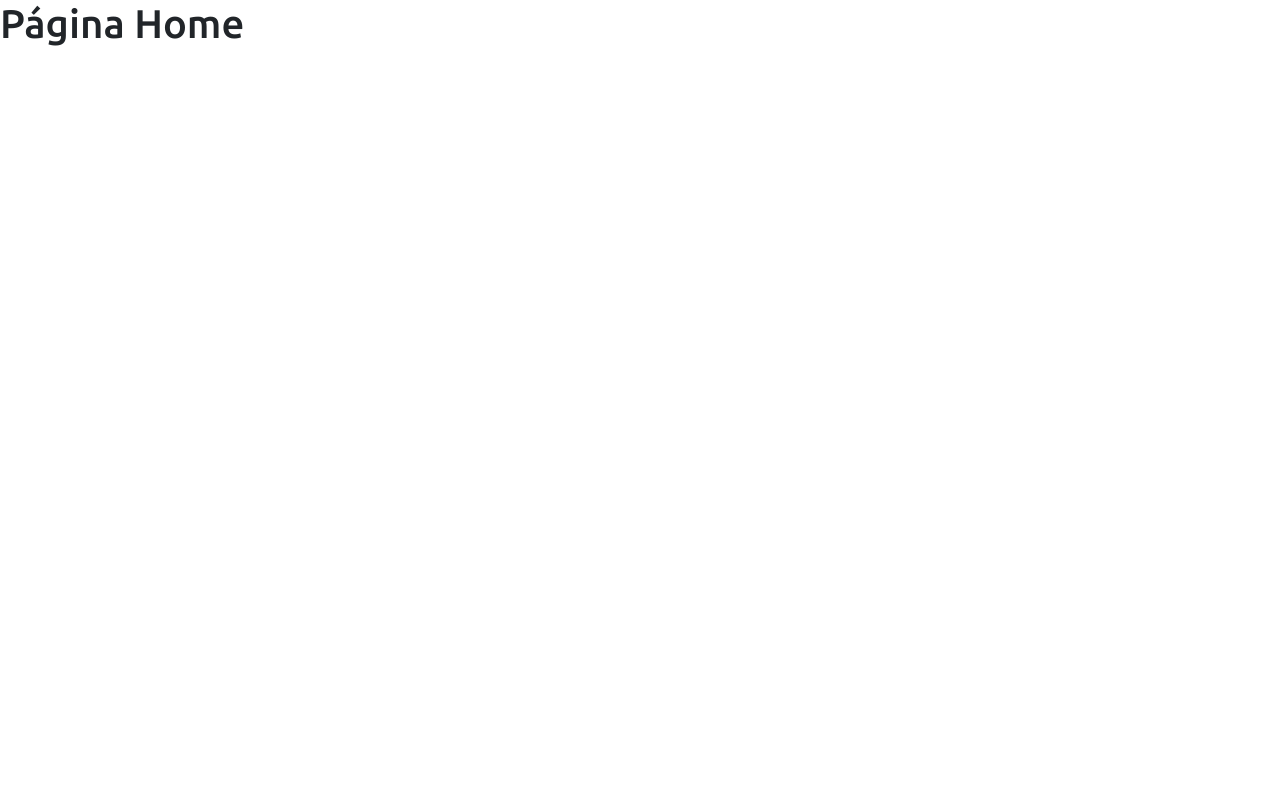
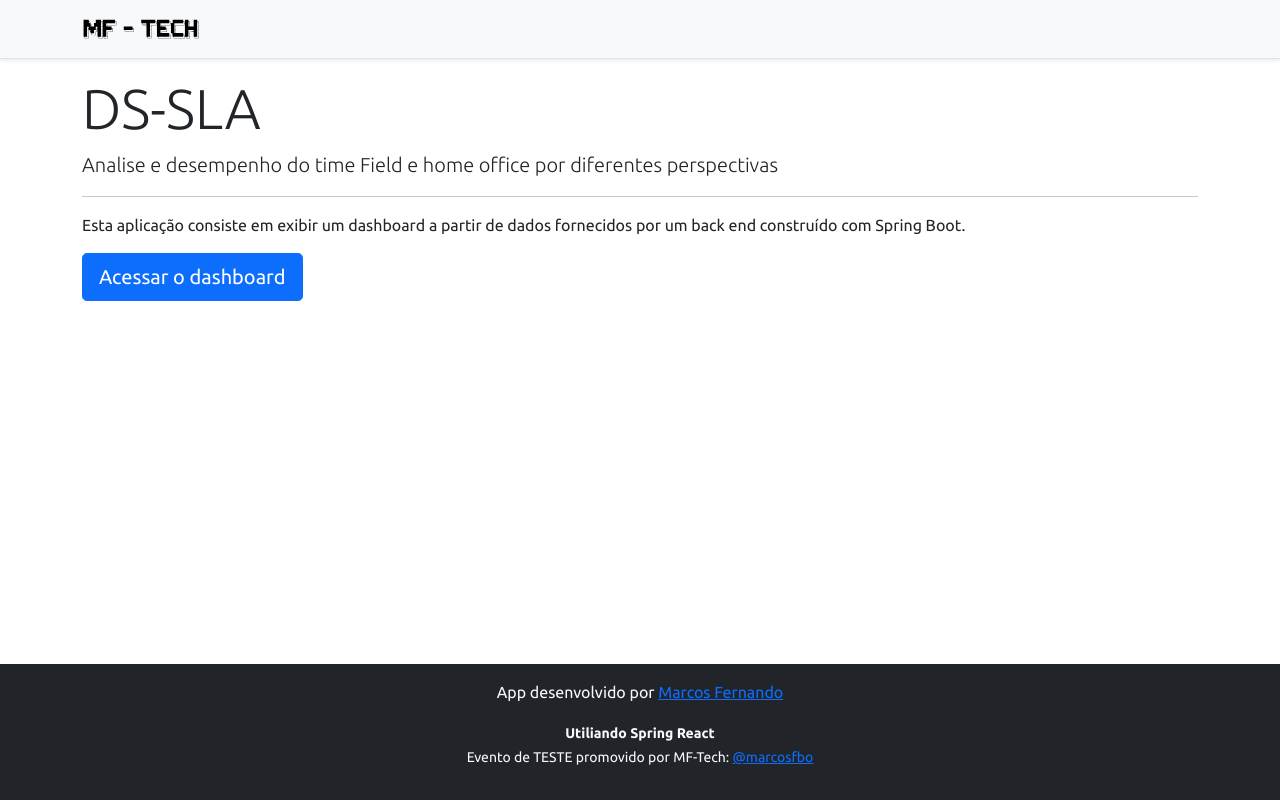
Before and after one commit to marcosfbo/ws-mftech, a React (Create React App) app in the folder frontend/: page / in a window 1280 px wide. Built offline with nearby package versions, Linux system fonts and the light colour scheme.

Commit message:
Home, navegação

```diff
--- a/frontend/src/components/DataTable/index.tsx
+++ b/frontend/src/components/DataTable/index.tsx
@@ -5,10 +5,10 @@ const DataTable = () => { //função lambda (anônima)
                 <thead>
                     <tr>
                         <th>Data</th>
-                        <th>Vendedor</th>
-                        <th>Clientes visitados</th>
-                        <th>Negócios fechados</th>
-                        <th>Valor</th>
+                        <th>Técnico</th>
+                        <th>Total de chamados</th>
+                        <th>Chamados fechados</th>
+                        <th>Valor R$</th>
                     </tr>
                 </thead>
                 <tbody>
--- a/frontend/src/components/Footer/index.tsx
+++ b/frontend/src/components/Footer/index.tsx
@@ -3,8 +3,8 @@ const Footer = () => { //função lambda (anônima)
         <footer className="footer mt-auto py-3 bg-dark">
             <div className="container">
                 <p className="text-light">App desenvolvido por <a href="https://github.com/marcosfbo" target="_blank" rel="noreferrer">Marcos Fernando</a></p>
-                <p className="text-light"><small><strong>Semana Spring React</strong><br />
-      Evento promovido pela escola DevSuperior: <a href="https://instagram.com/marcosfbo" target="_blank" rel="noreferrer">@marcosfbo</a></small></p>
+                <p className="text-light"><small><strong>Utiliando Spring React</strong><br />
+      Evento de TESTE promovido por MF-Tech: <a href="https://instagram.com/marcosfbo" target="_blank" rel="noreferrer">@marcosfbo</a></small></p>
             </div>
         </footer>
     );
--- a/frontend/src/components/NavBar/index.tsx
+++ b/frontend/src/components/NavBar/index.tsx
@@ -1,11 +1,14 @@
-import ImgDsDark from 'assets/img/ds-dark.svg'
+import ImgDsDark from 'assets/img/MF-Tech.svg'
+import { Link } from 'react-router-dom';
 
 const NavBar = () => { //função lambda (anônima)
     return (
         <div className="d-flex flex-column flex-md-row align-items-center p-3 px-md-4 mb-3 bg-light border-bottom shadow-sm">
             <div className="container">
                 <nav className="my-2 my-md-0 mr-md-3">
-                    <img src={ImgDsDark} alt="DevSuperior" width="120" />
+                    <Link to="/">
+                        <img src={ImgDsDark} alt="MF-Tech" width="120" />
+                    </Link>
                 </nav>
             </div>
         </div>
--- a/frontend/src/pages/Dashboard/index.tsx
+++ b/frontend/src/pages/Dashboard/index.tsx
@@ -9,7 +9,7 @@ const Dashboard = () => { //função lambda (anônima)
         <>
             <NavBar />
             <div className="container">
-                <h1 className="text-primary py-3">Dashboard de Vendas</h1>
+                <h1 className="text-primary py-3">Dashboard de SLA</h1>
 
                 <div className="row px-3">
                     <div className="col-sm-6">
@@ -17,13 +17,13 @@ const Dashboard = () => { //função lambda (anônima)
                         <BarChart />
                     </div>
                     <div className="col-sm-6">
-                        <h5 className="text-center text-secondary">Todas vendas</h5>
+                        <h5 className="text-center text-secondary">Todos os chamados</h5>
                         <DonutChart />
                     </div>
                 </div>
 
                 <div className="py-3">
-                    <h2 className="text-primary">Todas vendas</h2>
+                    <h2 className="text-primary">Relação de todos os chamados</h2>
                 </div>
                 <DataTable />
             </div>
--- a/frontend/src/pages/Home/index.tsx
+++ b/frontend/src/pages/Home/index.tsx
@@ -1,8 +1,24 @@
+import Footer from "components/Footer";
+import NavBar from "components/NavBar";
+import { Link } from "react-router-dom";
+
 const Home = () => { //função lambda (anônima)
     return (
-        <div>
-            <h1>Página Home</h1>
-        </div>
+        <>
+            <NavBar />
+            <div className="container">
+                <div className="jumbotron">
+                    <h1 className="display-4">DS-SLA</h1>
+                    <p className="lead">Analise e desempenho do time Field e home office por diferentes perspectivas</p>
+                    <hr />
+                    <p>Esta aplicação consiste em exibir um dashboard a partir de dados fornecidos por um back end construído com Spring Boot.</p>
+                    <Link className="btn btn-primary btn-lg" to="/dashboard">
+                        Acessar o dashboard
+                    </Link>
+                </div>
+            </div>
+            <Footer />
+        </>
     );
 }
 
```
